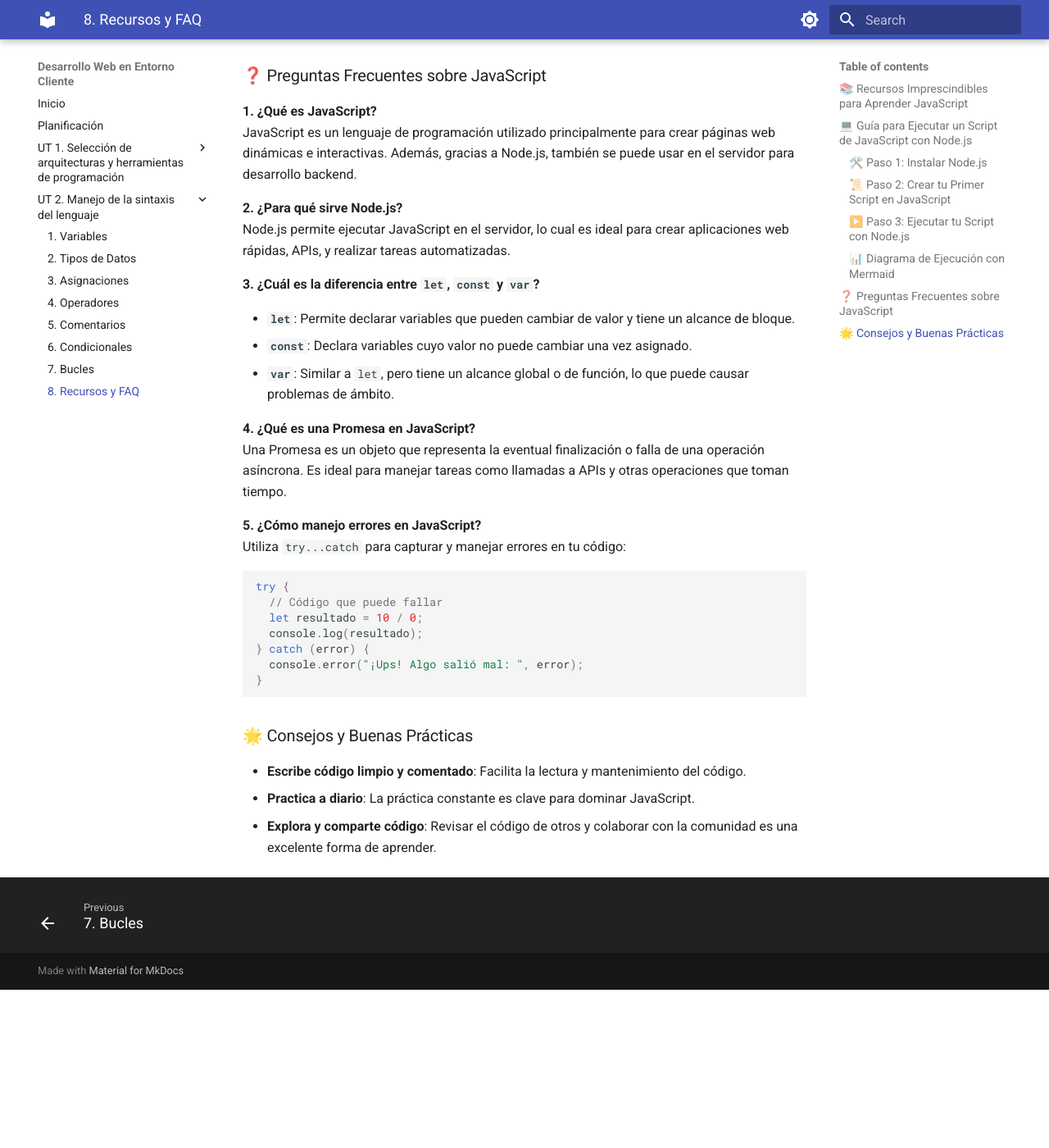
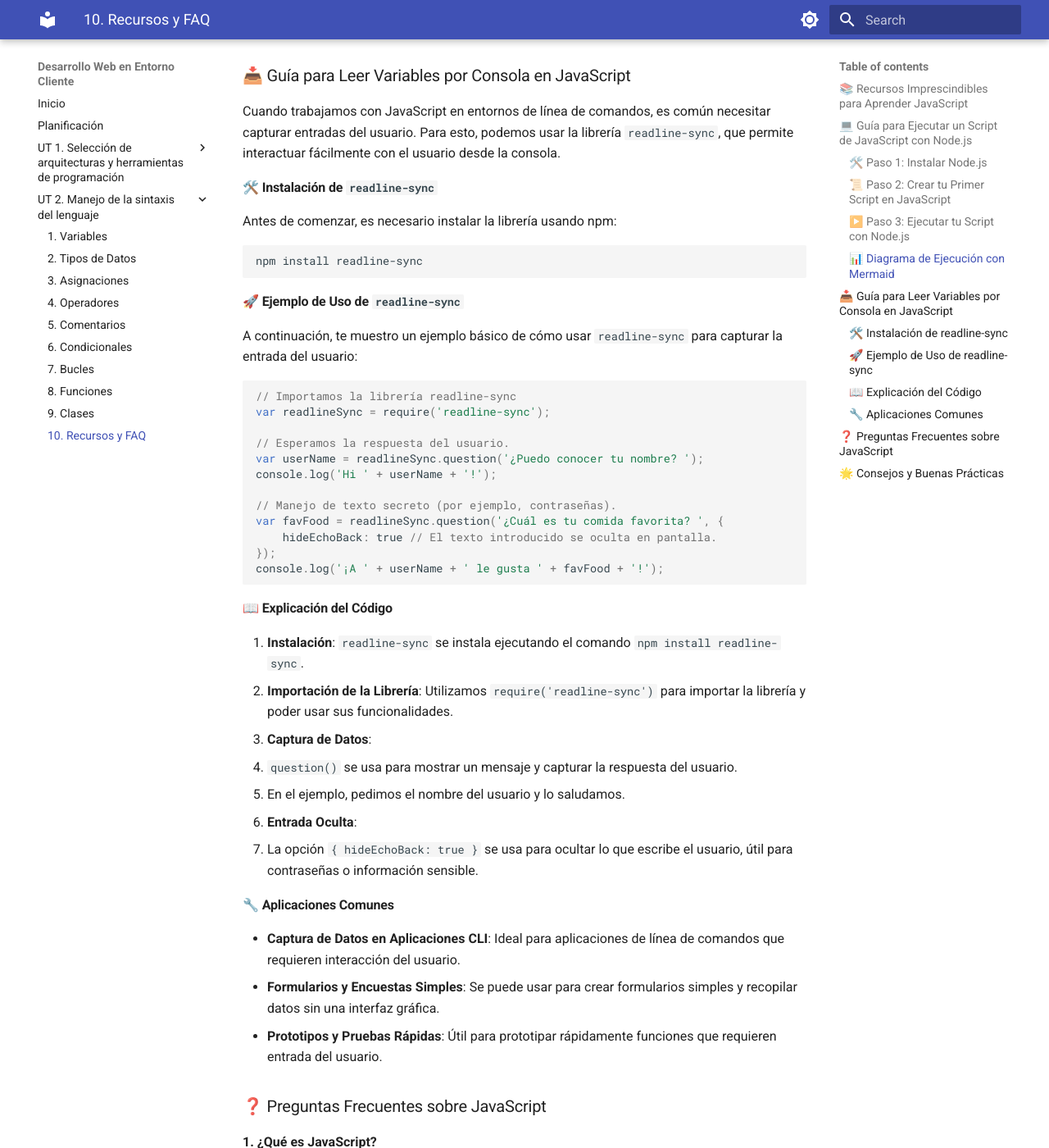
Before and after one commit to jgarciadeparedesh02/dwec-apuntes, an MkDocs documentation site: the page built from docs/ut2-manejo-de-la-sintaxis-del-lenguaje/10recursosyfaq.md, in a window 1280 px wide and 1400 px high, scrolled down 2413 px. Shown: the whole window at 82% size. Built offline with MkDocs 1.6.1 and Material for MkDocs 9.7.7, drawn with Linux system fonts in a browser that asks for light colours; before the commit the page ends 3620 px from its top, so only the background shows below that.

````diff
--- a/docs/ut2-manejo-de-la-sintaxis-del-lenguaje/8recursosyfaq.md
+++ b/docs/ut2-manejo-de-la-sintaxis-del-lenguaje/10recursosyfaq.md
@@ -55,6 +55,53 @@ graph TD
     E --> F[¡Felicidades! 🎉]
 ```
 
+### 📥 Guía para Leer Variables por Consola en JavaScript
+
+Cuando trabajamos con JavaScript en entornos de línea de comandos, es común necesitar capturar entradas del usuario. Para esto, podemos usar la librería `readline-sync`, que permite interactuar fácilmente con el usuario desde la consola.
+
+#### 🛠️ Instalación de `readline-sync`
+
+Antes de comenzar, es necesario instalar la librería usando npm:
+
+```bash
+npm install readline-sync
+```
+
+#### 🚀 Ejemplo de Uso de `readline-sync`
+
+A continuación, te muestro un ejemplo básico de cómo usar `readline-sync` para capturar la entrada del usuario:
+
+```javascript
+// Importamos la librería readline-sync
+var readlineSync = require('readline-sync');
+
+// Esperamos la respuesta del usuario.
+var userName = readlineSync.question('¿Puedo conocer tu nombre? ');
+console.log('Hi ' + userName + '!');
+
+// Manejo de texto secreto (por ejemplo, contraseñas).
+var favFood = readlineSync.question('¿Cuál es tu comida favorita? ', {
+    hideEchoBack: true // El texto introducido se oculta en pantalla.
+});
+console.log('¡A ' + userName + ' le gusta ' + favFood + '!');
+```
+
+#### 📖 Explicación del Código
+
+1. **Instalación**: `readline-sync` se instala ejecutando el comando `npm install readline-sync`.
+2. **Importación de la Librería**: Utilizamos `require('readline-sync')` para importar la librería y poder usar sus funcionalidades.
+3. **Captura de Datos**:
+   - `question()` se usa para mostrar un mensaje y capturar la respuesta del usuario.
+   - En el ejemplo, pedimos el nombre del usuario y lo saludamos.
+4. **Entrada Oculta**:
+   - La opción `{ hideEchoBack: true }` se usa para ocultar lo que escribe el usuario, útil para contraseñas o información sensible.
+
+#### 🔧 Aplicaciones Comunes
+
+- **Captura de Datos en Aplicaciones CLI**: Ideal para aplicaciones de línea de comandos que requieren interacción del usuario.
+- **Formularios y Encuestas Simples**: Se puede usar para crear formularios simples y recopilar datos sin una interfaz gráfica.
+- **Prototipos y Pruebas Rápidas**: Útil para prototipar rápidamente funciones que requieren entrada del usuario.
+
 ### ❓ Preguntas Frecuentes sobre JavaScript
 
 **1. ¿Qué es JavaScript?**
--- a/mkdocs.yml
+++ b/mkdocs.yml
@@ -17,7 +17,9 @@ nav:
       - "5. Comentarios": "ut2-manejo-de-la-sintaxis-del-lenguaje/5comentarios.md"
       - "6. Condicionales": "ut2-manejo-de-la-sintaxis-del-lenguaje/6condicionales.md"
       - "7. Bucles": "ut2-manejo-de-la-sintaxis-del-lenguaje/7bucles.md"
-      - "8. Recursos y FAQ": "ut2-manejo-de-la-sintaxis-del-lenguaje/8recursosyfaq.md"
+      - "8. Funciones": "ut2-manejo-de-la-sintaxis-del-lenguaje/8funciones.md"
+      - "9. Clases": "ut2-manejo-de-la-sintaxis-del-lenguaje/9clases.md"
+      - "10. Recursos y FAQ": "ut2-manejo-de-la-sintaxis-del-lenguaje/10recursosyfaq.md"
 
 markdown_extensions:
   - admonition
````
Also changed, not shown: docs/ut2-manejo-de-la-sintaxis-del-lenguaje/8funciones.md (added, +117 -0 lines), docs/ut2-manejo-de-la-sintaxis-del-lenguaje/9clases.md (added, +155 -0 lines), 1 other file.
